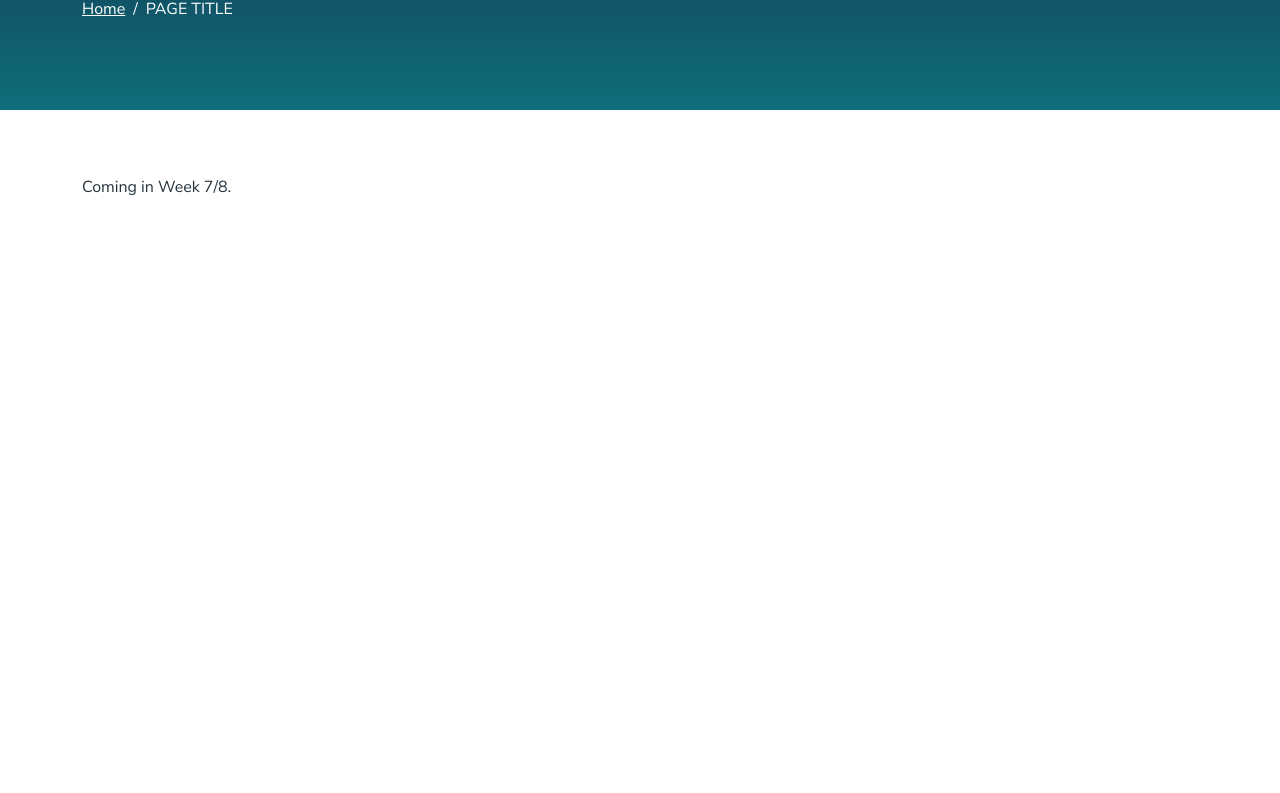
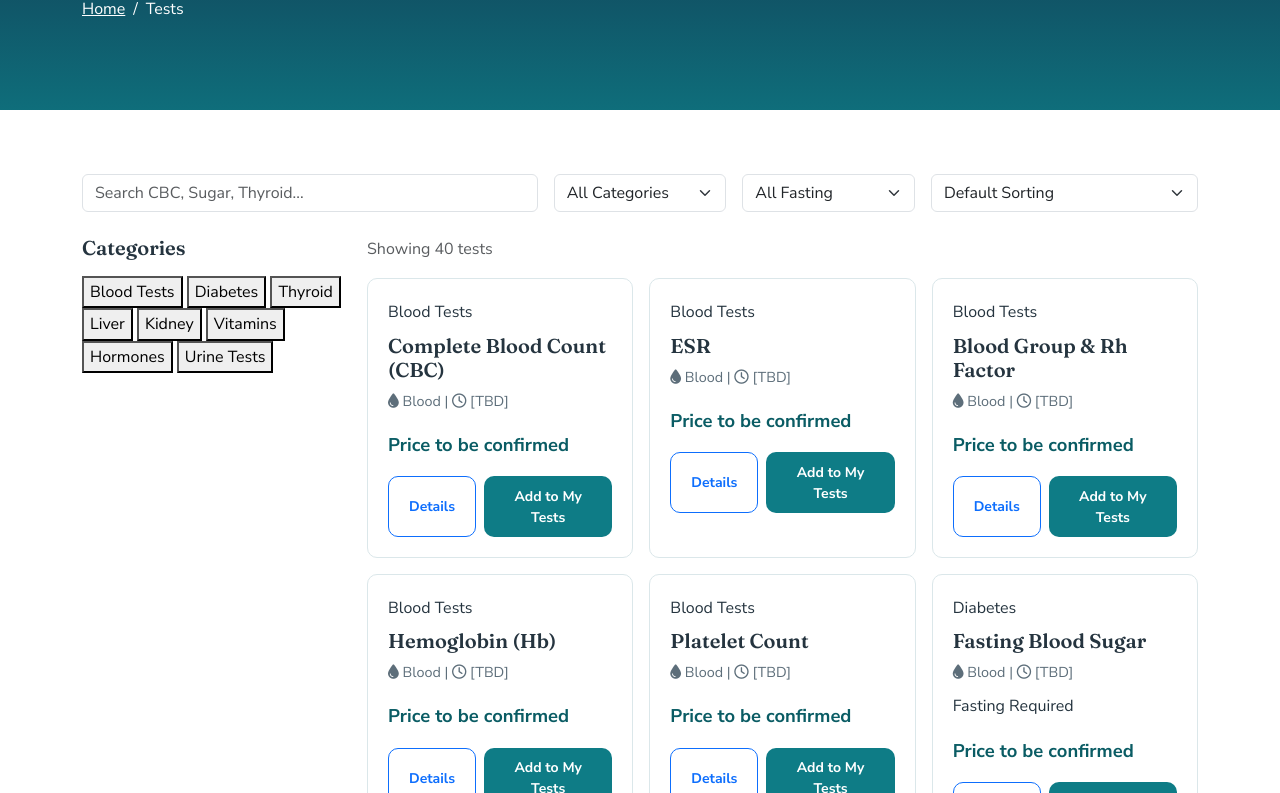
Before and after one commit to ayesha-bulids/codesaviours-anmol-lab, a plain HTML site: page tests.html in a window 1280 px wide. Shown: the part 150-943 px from the top of the page. Before the commit the page ends 800 px from the top, so only its background shows below. Drawn offline with nearby package versions, Linux system fonts and the light colour scheme.

Commit message:
Complete Monday tests page layout

```diff
--- /dev/null
+++ b/js/tests-page.js
@@ -0,0 +1,84 @@
+
+// Format test price
+function formatPrice(price) {
+  return price === null || price === undefined
+    ? "Price to be confirmed"
+    : "Rs. " + Number(price).toLocaleString("en-PK");
+}
+
+// Display test cards
+function renderTests(list) {
+  const grid = document.getElementById("tests-grid");
+  const count = document.getElementById("results-count");
+
+  if (!grid || !count) return;
+
+  count.textContent = `Showing ${list.length} tests`;
+
+  grid.innerHTML = list.map(test => `
+    <div class="col-12 col-md-6 col-xl-4">
+      <div class="item-card test-card">
+        <span class="test-category">${test.category}</span>
+
+        <h3 class="h5 mt-2">${test.name}</h3>
+
+        <p class="meta">
+          <i class="fa-solid fa-droplet"></i>
+          ${test.sampleType}
+          |
+          <i class="fa-regular fa-clock"></i>
+          ${test.reportTime}
+        </p>
+
+        ${test.fasting
+          ? '<span class="fasting-label">Fasting Required</span>'
+          : ''
+        }
+
+        <p class="price mt-3">${formatPrice(test.price)}</p>
+
+        <div class="d-flex gap-2 mt-3">
+          <button class="btn btn-outline-primary btn-sm"
+                  data-test-details="${test.id}">
+            Details
+          </button>
+
+          <button class="btn btn-primary-lab btn-sm"
+                  data-add-test="${test.id}">
+            Add to My Tests
+          </button>
+        </div>
+      </div>
+    </div>
+  `).join("");
+}
+
+// Display categories
+function renderCategories() {
+  const categories = [...new Set(tests.map(test => test.category))];
+
+  const list = document.getElementById("category-list");
+  const select = document.getElementById("category-filter");
+
+  if (!list || !select) return;
+
+  list.innerHTML = categories.map(category => `
+    <button class="category-btn"
+            type="button"
+            data-category="${category}">
+      ${category}
+    </button>
+  `).join("");
+
+  select.innerHTML += categories.map(category => `
+    <option value="${category}">${category}</option>
+  `).join("");
+}
+
+// Initialize Tests page
+function initializeTestsPage() {
+  renderCategories();
+  renderTests(tests);
+}
+
+initializeTestsPage();
--- a/tests.html
+++ b/tests.html
@@ -1,31 +1,123 @@
+
 <!DOCTYPE html>
 <html lang="en">
 <head>
 <meta charset="UTF-8">
 <meta name="viewport" content="width=device-width, initial-scale=1">
-<meta name="description" content="PAGE TITLE | Anmol Lab">
-<title>PAGE TITLE | Anmol Lab</title>
+<meta name="description" content="Browse diagnostic tests at Anmol Lab.">
+<title>All Tests | Anmol Lab</title>
+
 <link href="https://cdn.jsdelivr.net/npm/bootstrap@5.3.3/dist/css/bootstrap.min.css" rel="stylesheet">
 <link href="https://fonts.googleapis.com/css2?family=Fraunces:wght@600;700&family=Nunito+Sans:wght@400;600;700&display=swap" rel="stylesheet">
 <link href="https://cdnjs.cloudflare.com/ajax/libs/font-awesome/6.5.2/css/all.min.css" rel="stylesheet">
 <link href="https://cdn.jsdelivr.net/npm/aos@2.3.4/dist/aos.css" rel="stylesheet">
 <link href="css/style.css" rel="stylesheet">
 </head>
+
 <body>
+
 <div id="site-header"></div>
+
 <main>
-<section class="page-banner"><div class="container">
-  <h1>PAGE TITLE</h1>
-  <nav aria-label="breadcrumb"><ol class="breadcrumb">
-    <li class="breadcrumb-item"><a href="index.html">Home</a></li>
-    <li class="breadcrumb-item active" aria-current="page">PAGE TITLE</li>
-  </ol></nav>
-</div></section>
-<section class="section"><div class="container"><p>Coming in Week 7/8.</p></div></section>
+
+<section class="page-banner">
+<div class="container">
+<h1>All Tests</h1>
+<nav aria-label="breadcrumb">
+<ol class="breadcrumb">
+<li class="breadcrumb-item"><a href="index.html">Home</a></li>
+<li class="breadcrumb-item active">Tests</li>
+</ol>
+</nav>
+</div>
+</section>
+
+<section class="section">
+<div class="container">
+
+<!-- Search and filters -->
+<div class="row g-3 mb-4">
+
+<div class="col-lg-5">
+<input type="search" id="test-search"
+class="form-control"
+placeholder="Search CBC, Sugar, Thyroid...">
+</div>
+
+<div class="col-md-4 col-lg-2">
+<select id="category-filter" class="form-select">
+<option value="all">All Categories</option>
+</select>
+</div>
+
+<div class="col-md-4 col-lg-2">
+<select id="fasting-filter" class="form-select">
+<option value="all">All Fasting</option>
+<option value="yes">Fasting Required</option>
+<option value="no">No Fasting</option>
+</select>
+</div>
+
+<div class="col-md-4 col-lg-3">
+<select id="sort-filter" class="form-select">
+<option value="default">Default Sorting</option>
+<option value="name">Name (A to Z)</option>
+<option value="low">Price (Low to High)</option>
+<option value="high">Price (High to Low)</option>
+</select>
+</div>
+
+</div>
+
+<div class="row g-4">
+
+<!-- Categories -->
+<aside class="col-lg-3">
+<h2 class="h5 mb-3">Categories</h2>
+<div id="category-list" class="category-list"></div>
+</aside>
+
+<!-- Test cards -->
+<div class="col-lg-9">
+
+<p id="results-count" class="text-muted">Showing tests</p>
+
+<div class="row g-3" id="tests-grid"></div>
+
+<div id="no-results" class="text-center py-5" hidden>
+<h3 class="h5">Test not found</h3>
+<p>Send us your prescription on WhatsApp and we'll help.</p>
+<a href="#" id="no-results-wa" class="btn btn-primary-lab">
+<i class="fa-brands fa-whatsapp"></i> WhatsApp
+</a>
+<button id="clear-filters" class="btn btn-outline-secondary">
+Clear filters
+</button>
+</div>
+
+<div class="text-center mt-4">
+<button id="load-more" class="btn btn-primary-lab">
+Load More
+</button>
+</div>
+
+</div>
+</div>
+
+</div>
+</section>
+
 </main>
+
 <div id="site-footer"></div>
+
 <script src="https://cdn.jsdelivr.net/npm/bootstrap@5.3.3/dist/js/bootstrap.bundle.min.js"></script>
 <script src="https://cdn.jsdelivr.net/npm/aos@2.3.4/dist/aos.js"></script>
+
+<script src="js/tests.js"></script>
+<script src="js/packages.js"></script>
 <script src="js/main.js"></script>
+<script src="js/tests-page.js"></script>
+
 </body>
 </html>
```
